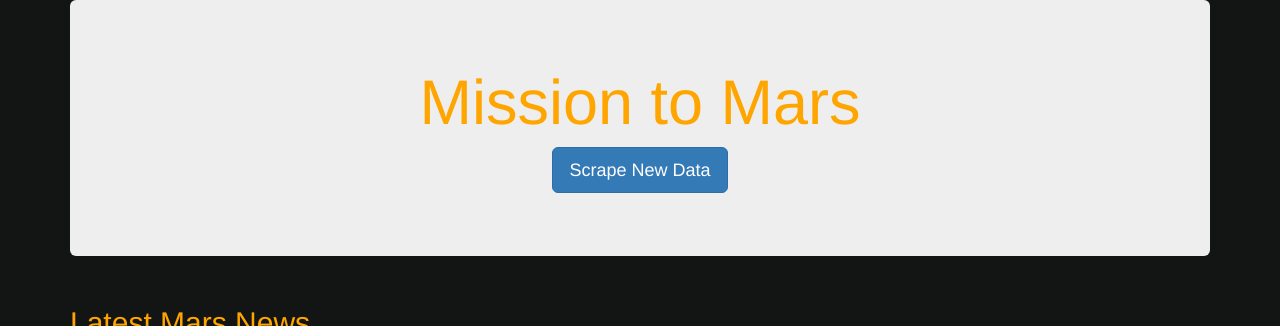
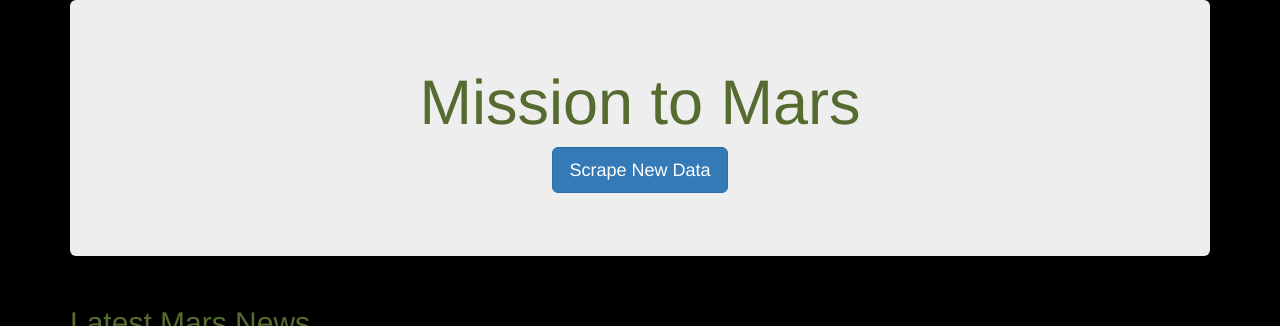
Before and after one commit to itochax23/mission-to-mars, a Flask app: page / in a window 1280 px wide. Shown: the top 326 px of the page. Run offline with Flask 2, Linux system fonts and the light colour scheme; data that the repository does not hold is empty; some libraries are stand-ins or nearby versions.

Commit message:
Update index.html

```diff
--- a/templates/index.html
+++ b/templates/index.html
@@ -10,12 +10,12 @@
       href="https://maxcdn.bootstrapcdn.com/bootstrap/3.3.7/css/bootstrap.min.css"
     />
    <style>
-    body {background-color: rgb(19, 20, 20);}
+    body {background-color: black;}
     h1   {color: blue;}
-    p    {color: red;}
-    h3   {color: yellowgreen}
+    p    {color: darkred;}
+    h3   {color: darkgoldenrod}
     a    {color: limegreen}
-    div  {color: orange}
+    div  {color: darkolivegreen}
    </style>
   </head>
   <body>
```
